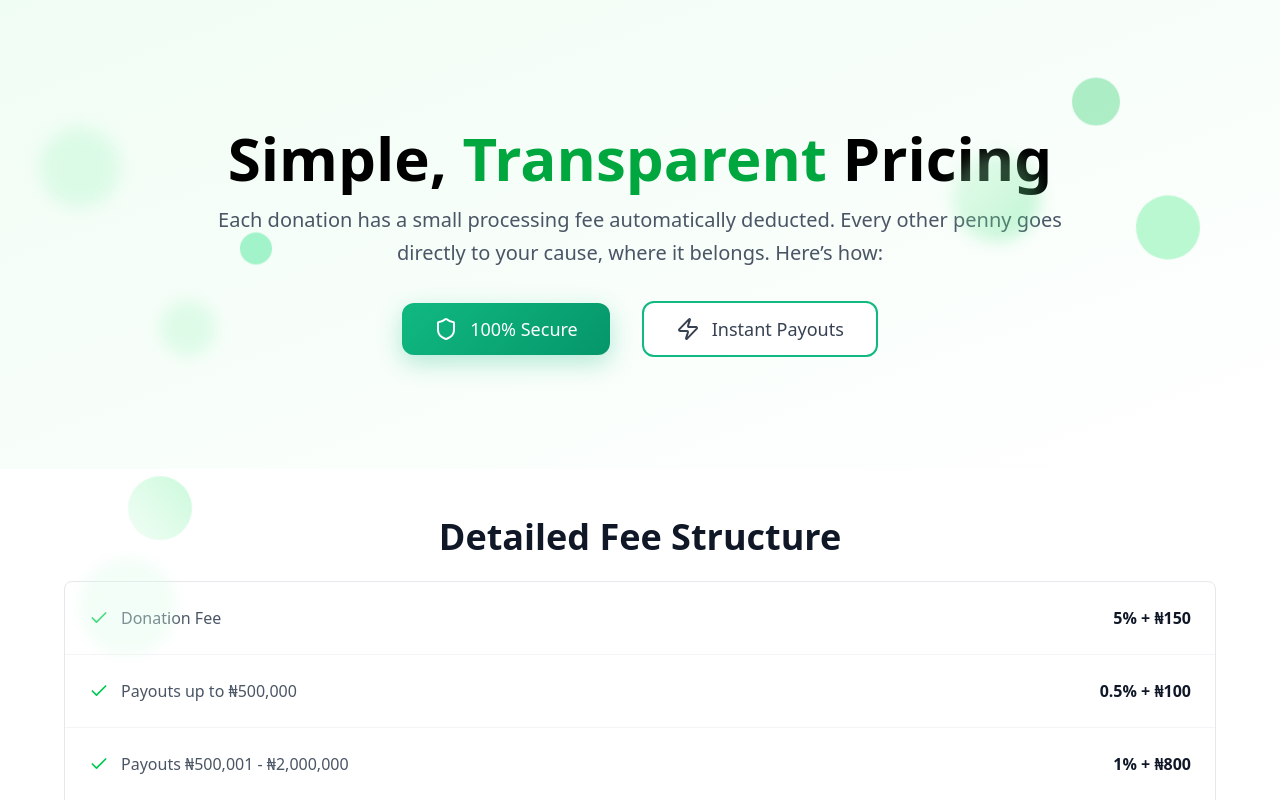
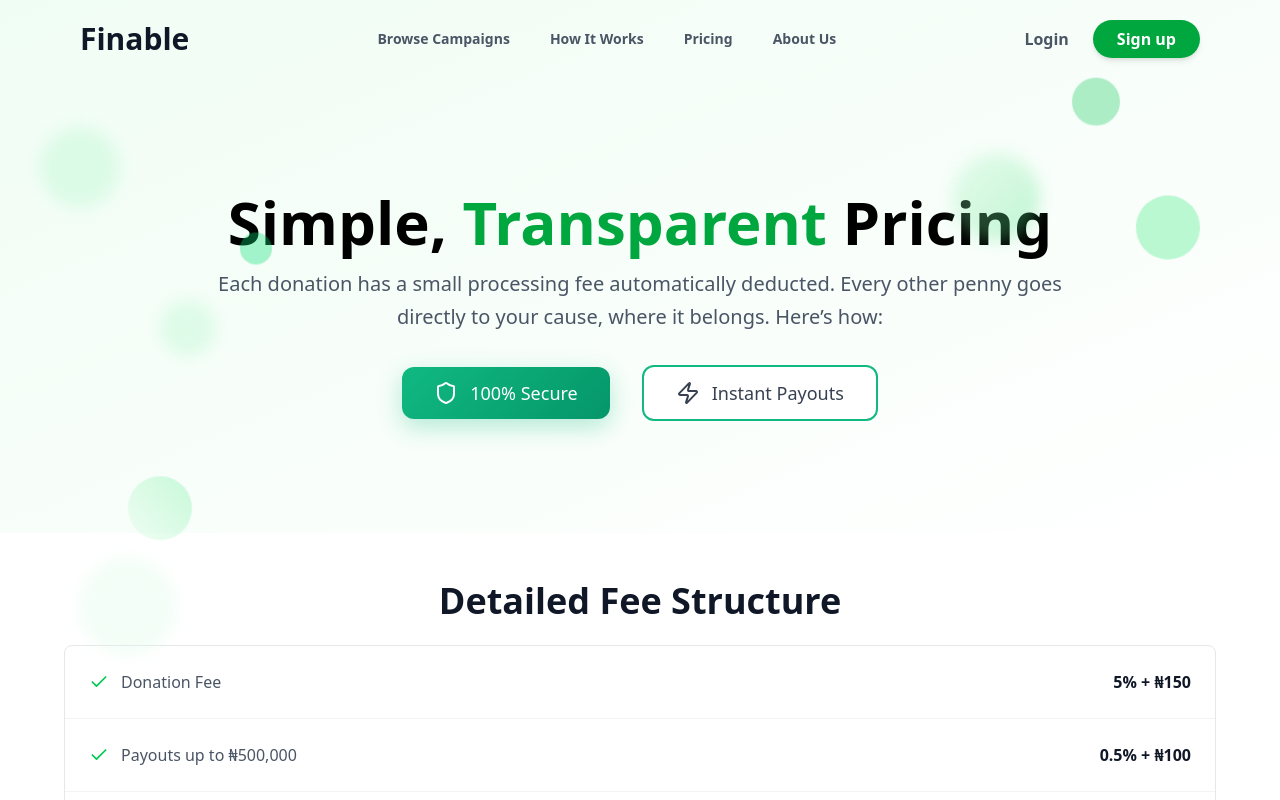
Before and after one commit to Rockstones80/FinableHQ, a Next.js app: page /pricing in a window 1280 px wide. Shown: the top 800 px of the page. Built offline with nearby package versions, Linux system fonts and the light colour scheme.

Commit message:
fixed the navbar visibility

```diff
--- a/src/app/LayoutWrapper.tsx
+++ b/src/app/LayoutWrapper.tsx
@@ -12,11 +12,11 @@ export default function LayoutWrapper({
   const pathname = usePathname();
   const isAuthPage = pathname.startsWith("/auth");
   const isDashboardPage = pathname.startsWith("/dashboard");
-  const isSlugPage = pathname.startsWith("/blog/[slug]");
+  const isBlogPage = pathname.startsWith("/blog");
 
   return (
     <>
-      {!isAuthPage && !isDashboardPage && isSlugPage && <Navigation />}
+      {!isAuthPage && !isDashboardPage && <Navigation />}
       {children}
       {!isAuthPage && !isDashboardPage && <Footer />}
     </>
--- a/src/components/price/hero.tsx
+++ b/src/components/price/hero.tsx
@@ -102,7 +102,7 @@ const PricingHero: React.FC = () => {
         <div className="floating-animation absolute top-40 right-60 w-22 h-22 bg-gradient-to-br from-green-200 to-green-400 rounded-full opacity-30 blur-sm"></div>
         <div className="floating-animation absolute bottom-60 left-32 w-16 h-16 bg-gradient-to-tr from-green-100 to-green-300 rounded-full opacity-40"></div>
       </div>
-      <div className="max-w-4xl mx-auto text-center">
+      <div className="max-w-4xl mx-auto text-center mt-16">
         <div className="slide-in-up">
           <h1 className="text-6xl font-extrabold text-black mb-4">
             Simple, <span className="text-green-600">Transparent</span> Pricing
--- a/src/components/work/Hero.tsx
+++ b/src/components/work/Hero.tsx
@@ -46,7 +46,7 @@ const HeroSection: React.FC<HeroSectionProps> = () => {
         }
       `}</style>
 
-      <section className="pb-16 px-20 py-7 mt-16">
+      <section className="pb-16 px-20 py-7 mt-32">
         <div className="max-w-6xl mx-auto text-center">
           <div className="slide-in-up">
             <h1 className="text-6xl font-extrabold text-black">
```
